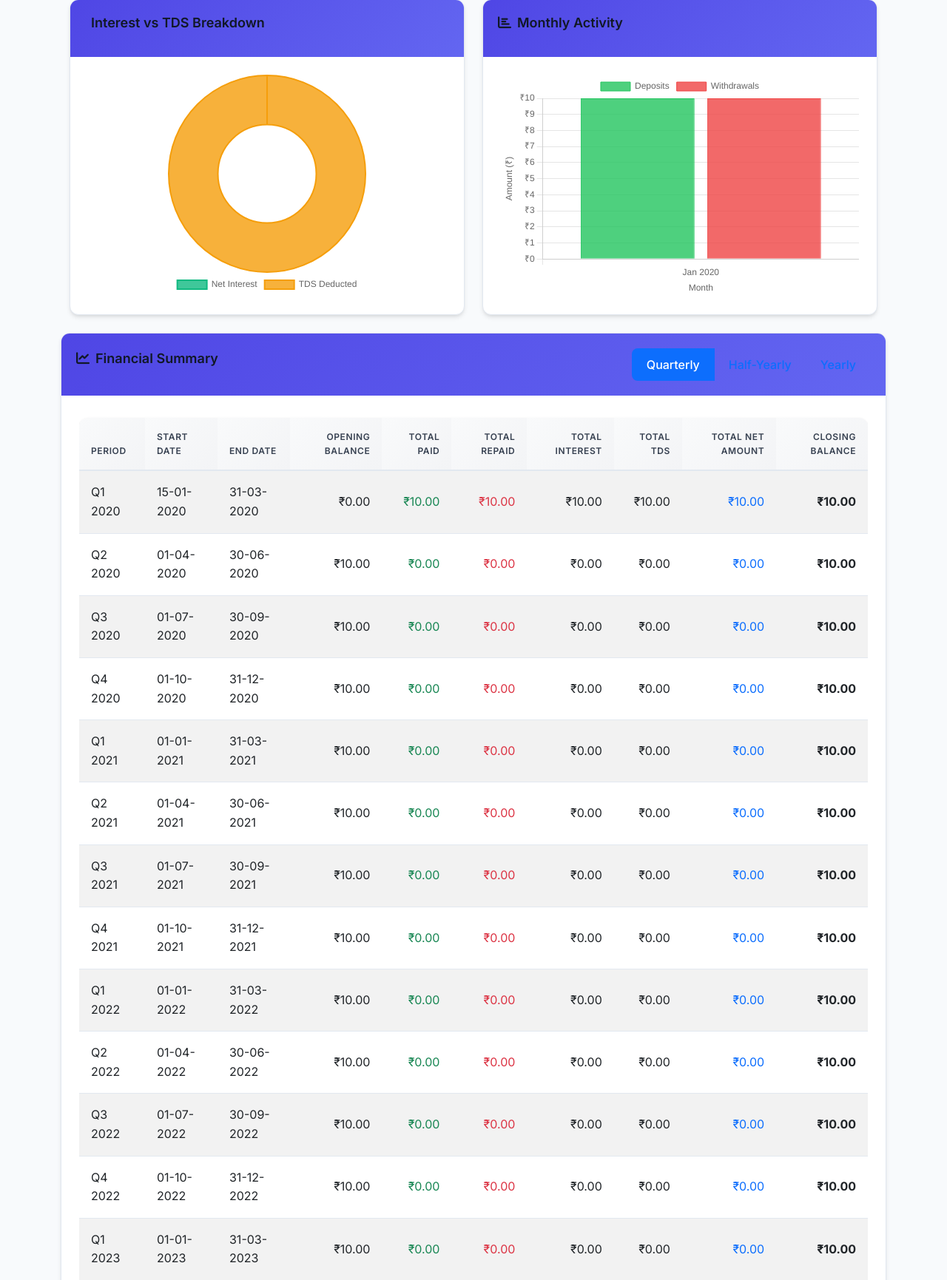
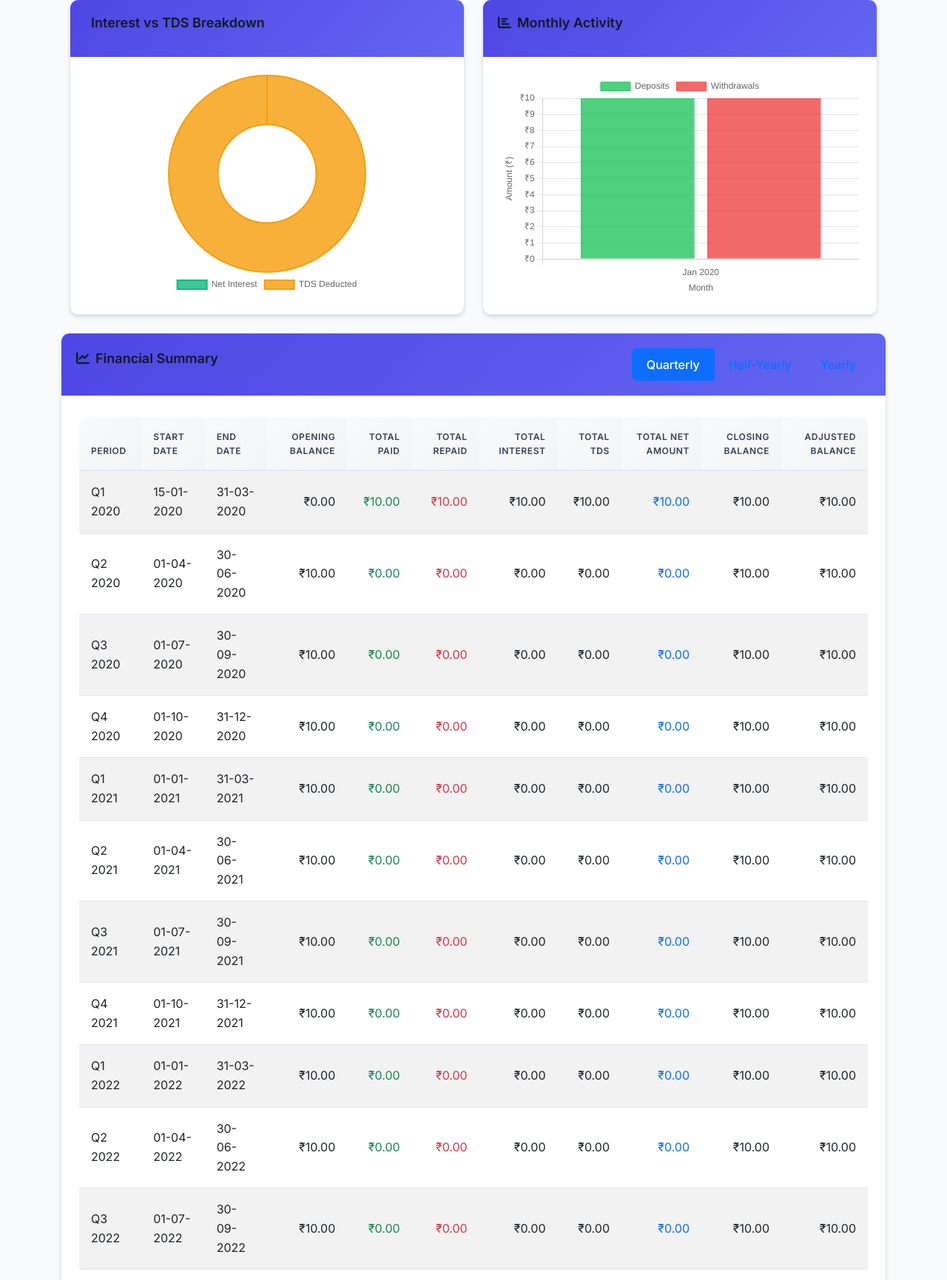
Before and after one commit to Ashmit12092000/icl, a Flask app: page /customer_profile/1 in a window 1280 px wide. Shown: the part 1574-3305 px from the top of the page at 74% size. Run offline with Flask 3, Linux system fonts and the light colour scheme; a user stored in the database is signed in; tables that the repository leaves empty hold one stand-in row (values such as "Sample post"); some libraries are stand-ins or nearby versions.

Commit message:
Update customer_profile.html

```diff
--- a/templates/customer_profile.html
+++ b/templates/customer_profile.html
@@ -297,7 +297,8 @@
                                         <th class="text-end">Total Interest</th>
                                         <th class="text-end">Total TDS</th>
                                         <th class="text-end">Total Net Amount</th>
-                                        <th class="text-end">Closing Balance</th>
+                                        <th>Closing Balance</th>
+                                        <th>Adjusted Balance</th>
                                     </tr>
                                 </thead>
                                 <tbody>
@@ -312,7 +313,8 @@
                                         <td class="text-end">{{ period.total_interest | safe_currency }}</td>
                                         <td class="text-end">{{ period.total_tds | safe_currency }}</td>
                                         <td class="text-end text-primary">{{ period.total_net_amount | safe_currency }}</td>
-                                        <td class="text-end"><strong>{{ period.closing_balance | safe_currency }}</strong></td>
+                                        <td>{{ period.closing_balance|safe_currency }}</td>
+                                        <td>{{ period.adjusted_closing_balance|safe_currency }}</td>
                                     </tr>
                                     {% endfor %}
                                 </tbody>
@@ -766,7 +768,7 @@ $(document).ready(function() {
                 "responsive": true,
                 "columnDefs": [
                     {
-                        "targets": [3, 4, 5, 6, 7, 8, 9],
+                        "targets": [3, 4, 5, 6, 7, 8, 9, 10],
                         "className": "text-end"
                     }
                 ]
```
